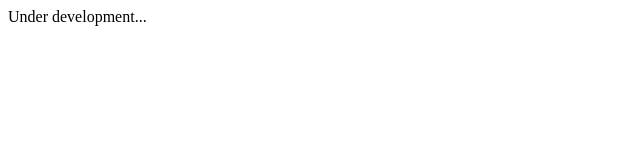
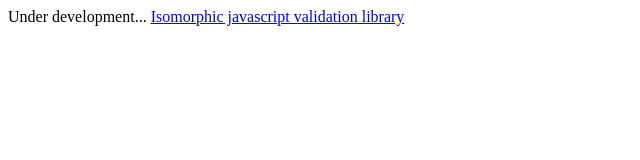
Before and after one commit to itihon/itihon.github.io, a plain HTML site: page index.html in a window 1280 px wide. Shown: the whole page, without its empty margins (0-640 px from the left). Drawn offline with Linux system fonts and the light colour scheme.

Commit message:
chore(index.html): add link to isomorphic-validation site for yandex search

```diff
--- a/index.html
+++ b/index.html
@@ -1,5 +1,7 @@
 <html>
   <body>
     Under development...
+
+    <a href="https://itihon.github.io/isomorphic-validation">Isomorphic javascript validation library</a>
   </body>
 </html>
```
